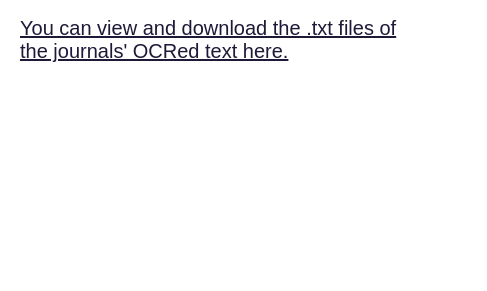
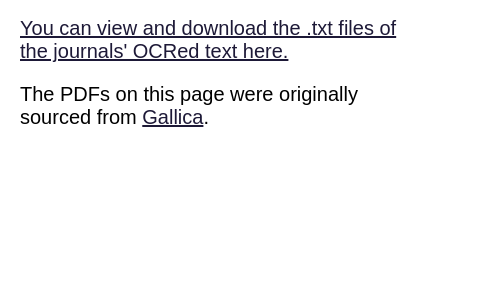
Before and after one commit to ian-nai/batailles_journals, a plain HTML site: page documents.html in a window 1280 px wide. Shown: the part 509-800 px from the top of the page, 0-487 px from the left. Drawn offline with Linux system fonts and the light colour scheme.

Commit message:
Update documents.html

```diff
--- a/documents.html
+++ b/documents.html
@@ -13,6 +13,7 @@
 <p><a href="https://drive.google.com/file/d/15XCAbXVFz4I5XfBqRyYUhENFQhauWtwr/preview" target="documents_iframe">Issue 1</a></p>
 <p><a href="https://drive.google.com/file/d/1y6KNWTcUVkSG8LTVFHT7nPLkPancv91l/preview" target="documents_iframe">Issue 2</a></p>
 <p><a href="https://github.com/ian-nai/batailles_journals/tree/main/txt_files/documents" target="_blank">You can view and download the .txt files of the journals' OCRed text here.</a></p>
+<p>The PDFs on this page were originally sourced from <a href="https://gallica.bnf.fr/ark:/12148/cb34421975n/date" target="_blank">Gallica</a>.</p>
 </div>
 <div id="right_nav_journals">
 <iframe src="https://drive.google.com/file/d/15XCAbXVFz4I5XfBqRyYUhENFQhauWtwr/preview" width="800" height="650" name="documents_iframe"></iframe>
```
